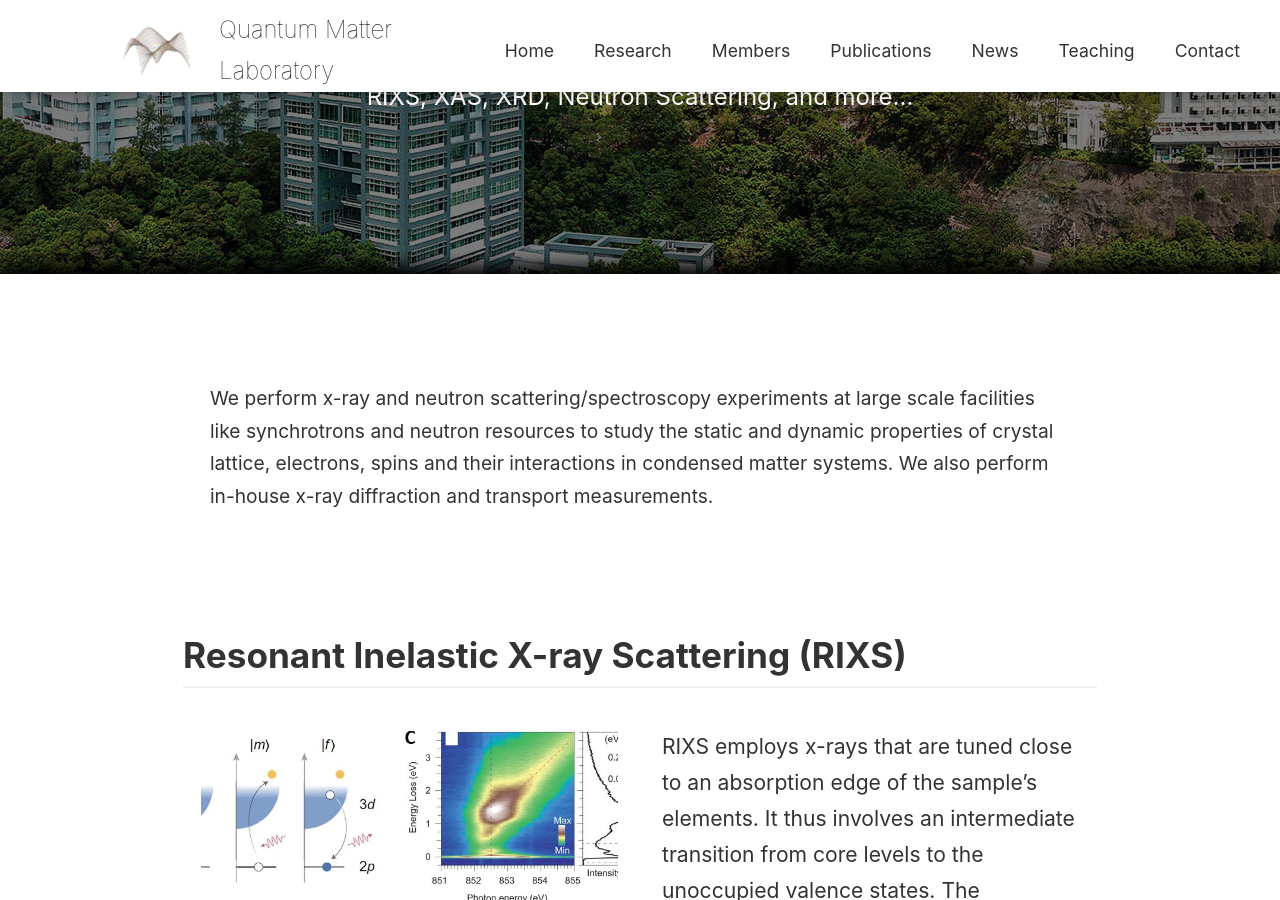
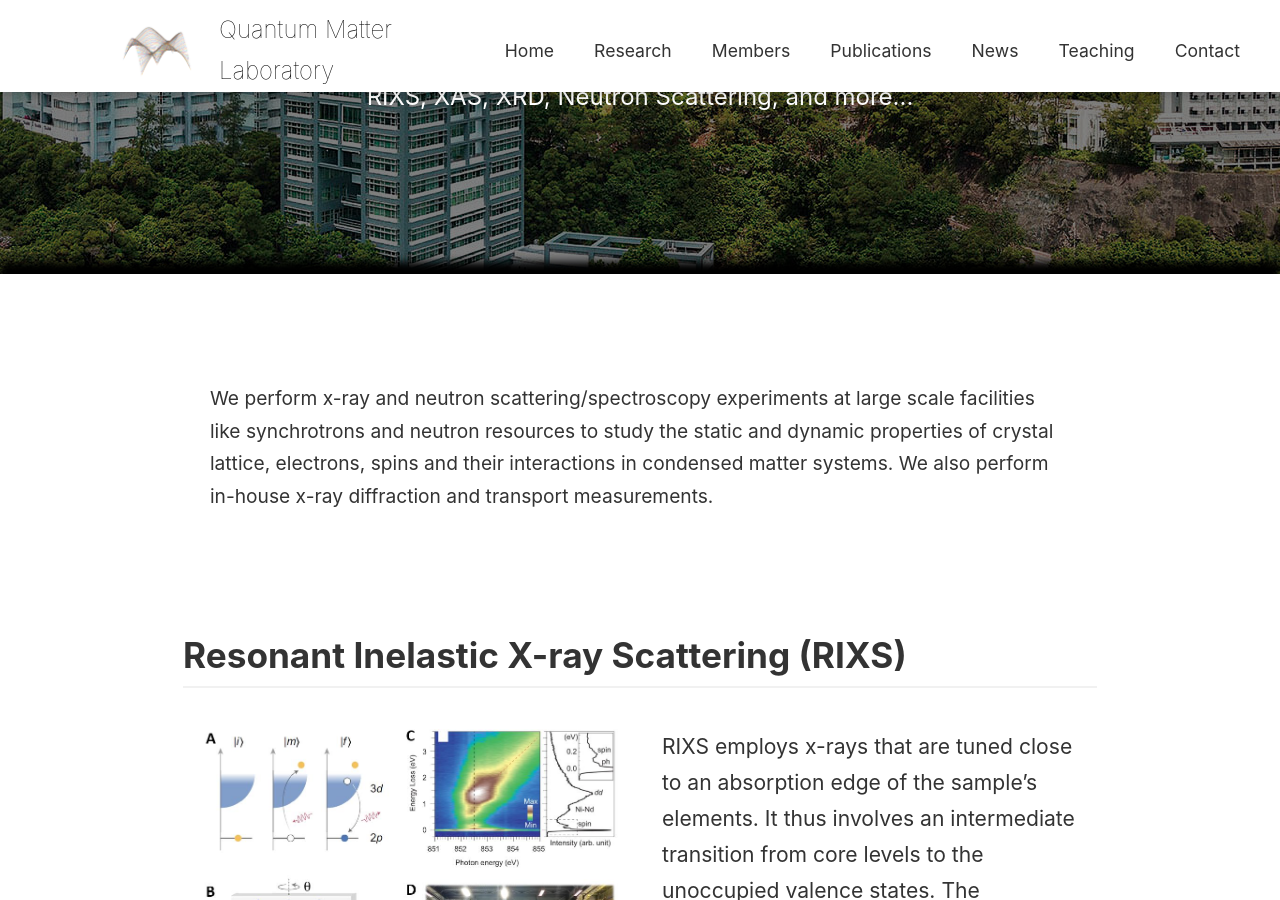
Before and after one commit to qmcuhk/qmcuhk.github.io, a Jekyll site: the page built from _pages/research.md, in a window 1280 px wide and 900 px high, scrolled down 265 px. Built offline with Jekyll 4.4.1, drawn with Linux system fonts in a browser that asks for light colours; some web fonts are replaced; some of the changed text lies outside the part shown.

Commit message:
research picture design changed, counting number added to publications

```diff
--- a/_pages/research.md
+++ b/_pages/research.md
@@ -22,8 +22,8 @@ We perform x-ray and neutron scattering/spectroscopy experiments at large scale
         <img src="assets/web_pictures/research_rixs.jpg">
         </div>
         <div class="research-tech-info">
-        RIXS employs x-rays that are tuned close to an absorption edge of the sample’s elements. It thus involves an intermediate transition from core levels to the unoccupied valence states. The resonance transition greatly enhances the sensitivity of RIXS to electronic correlations. In the presence of strong core-hole spin-orbit coupling, RIXS allows spin-flip (magnetic) scattering enabling the detection of magnetic correlations. In a RIXS process, the changes of photons’ energy, momentum, and polarization are transferred to the sample generating various elementary excitations such as phonon, magnon, charge excitations, dd-excitations, and plasmon. By measuring the changes of scattered photons, we can determine the dispersion relation of the generated excitations [1]. RIXS has been rapidly developing over the past decades. For soft-RIXS, the state-of-the-art energy resolution has reached ~40 meV with 1 keV x-rays.
-        <hr />
+        RIXS employs x-rays that are tuned close to an absorption edge of the sample’s elements. It thus involves an intermediate transition from core levels to the unoccupied valence states. The resonance transition greatly enhances the sensitivity of RIXS to electronic correlations. In the presence of strong core-hole spin-orbit coupling, RIXS allows spin-flip (magnetic) scattering enabling the detection of magnetic correlations. In a RIXS process, the changes of photons’ energy, momentum, and polarization are transferred to the sample generating various elementary excitations such as phonon, magnon, charge excitations, dd-excitations, and plasmon. By measuring the changes of scattered photons, we can determine the dispersion relation of the generated excitations <a href="https://doi.org/10.1103/RevModPhys.83.705">[1]</a>. RIXS has been rapidly developing over the past decades. For soft-RIXS, the state-of-the-art energy resolution has reached ~40 meV with 1 keV x-rays.
+        <hr>
         <p><small>References<br>
         [1] P. Ament et al., Rev. Mod. Phys. 83, 705 (2011).<br>
         [2] Q. Wang et al., Sci. Adv. 7, eabg7394 (2021).<br>
--- a/_sass/_basic_elements.scss
+++ b/_sass/_basic_elements.scss
@@ -169,16 +169,16 @@ body {
     margin : $default-top-space $default-side-space;
   }
   .page-wrapper {
-    box-shadow: 0px -8px 16px 0px rgba(0,0,0,1);
+    box-shadow: 0px -12px 8px 0px rgba(0,0,0,1);
     padding : $default-top-space $default-side-space;
     top: -20px;
     position: relative;
-    z-index:1000;
+    z-index: 1;
     background-color: white;
   }
   .home-wrapper {
     background-color: rgba(255, 255, 255, 1);
-    box-shadow: 0px -8px 16px 0px rgba(0,0,0,0.4);
+    box-shadow: 0px -12px 8px 0px rgba(0,0,0,0.4);
     padding : $default-top-space $default-side-space;
     position: relative;
   }
--- a/_sass/_style.scss
+++ b/_sass/_style.scss
@@ -398,7 +398,6 @@ p {
   }
   .research-tech-pic {
     width: 50%;
-    height: 25em;
     overflow: hidden;
     @media (max-width: 900px) {
       width: 100%;
@@ -408,7 +407,6 @@ p {
     img {
       object-fit: cover;
       width: 100%;
-      height:100%;
     }
   }
   .research-tech-info {
```
Also changed, not shown: _pages/publications.md (+3 -1 lines).
